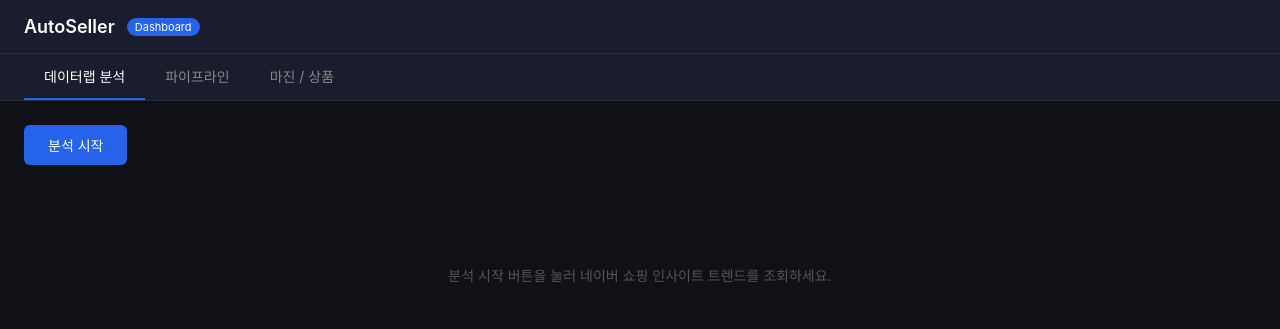
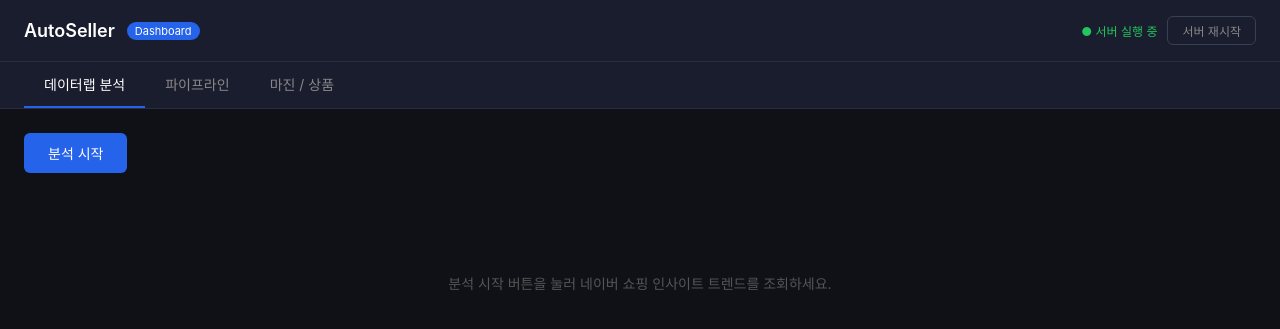
Before and after one commit to haakon0904-source/workspace, a Flask app: page / in a window 1280 px wide. Shown: the top 329 px of the page. Run offline with Flask 3, Linux system fonts and the light colour scheme.

Commit message:
feat: 서버 재시작 버튼 + 더블클릭 실행 파일 추가
- 헤더에 서버 재시작 버튼 (서버 종료 후 자동 재기동, 폴링으로 상태 표시)
- AutoSeller.command: Finder 더블클릭으로 서버 시작 + 브라우저 자동 오픈

Co-Authored-By: Claude Sonnet 4.6 <noreply@anthropic.com>

```diff
--- a/web/app.py
+++ b/web/app.py
@@ -347,6 +347,26 @@ def api_start_sale(seller_product_id):
     return jsonify({"success": False, "error": d2.get("message", "판매재개 실패")})
 
 
+@app.route("/api/server/restart", methods=["POST"])
+def api_restart():
+    """현재 서버를 종료하고 새 프로세스로 재시작."""
+    import os, signal, subprocess
+    pid = os.getpid()
+    script = (
+        f"import time, subprocess, os, signal\n"
+        f"os.kill({pid}, signal.SIGTERM)\n"
+        f"time.sleep(2)\n"
+        f"subprocess.Popen(['python3', '{ROOT / 'web/app.py'}'])\n"
+    )
+    subprocess.Popen(["python3", "-c", script])
+    return jsonify({"ok": True})
+
+
+@app.route("/api/server/status")
+def api_server_status():
+    return jsonify({"ok": True})
+
+
 if __name__ == "__main__":
     print("AutoSeller 대시보드: http://localhost:5001")
     app.run(host="0.0.0.0", port=5001, debug=False, threaded=True)
--- a/web/templates/index.html
+++ b/web/templates/index.html
@@ -123,6 +123,13 @@
 <header>
   <h1>AutoSeller</h1>
   <span class="badge">Dashboard</span>
+  <div style="margin-left:auto;display:flex;align-items:center;gap:10px;">
+    <span id="svrStatus" style="font-size:12px;color:#22c55e;">● 서버 실행 중</span>
+    <button id="btnRestart" onclick="restartServer()"
+            style="background:none;border:1px solid #374151;color:#888;padding:5px 14px;border-radius:6px;font-size:12px;cursor:pointer;">
+      서버 재시작
+    </button>
+  </div>
 </header>
 
 <div class="tabs">
@@ -437,6 +444,30 @@ function setRunning(on) {
   document.getElementById('statusText').textContent = on ? '실행 중...' : '완료';
 }
 
+function restartServer() {
+  const btn = document.getElementById('btnRestart');
+  const st = document.getElementById('svrStatus');
+  btn.disabled = true;
+  st.style.color = '#f59e0b';
+  st.textContent = '● 재시작 중...';
+  fetch('/api/server/restart', {method: 'POST'}).catch(() => {});
+  // 서버가 꺼지고 다시 뜰 때까지 폴링
+  setTimeout(function poll() {
+    fetch('/api/server/status')
+      .then(r => r.json())
+      .then(() => {
+        st.style.color = '#22c55e';
+        st.textContent = '● 서버 실행 중';
+        btn.disabled = false;
+      })
+      .catch(() => {
+        st.style.color = '#ef4444';
+        st.textContent = '● 재시작 중...';
+        setTimeout(poll, 1000);
+      });
+  }, 2000);
+}
+
 function stopPipeline() {
   fetch('/api/pipeline/stop', {method: 'POST'});
   document.getElementById('btnStop').disabled = true;
```
Also changed, not shown: 1 other file.
